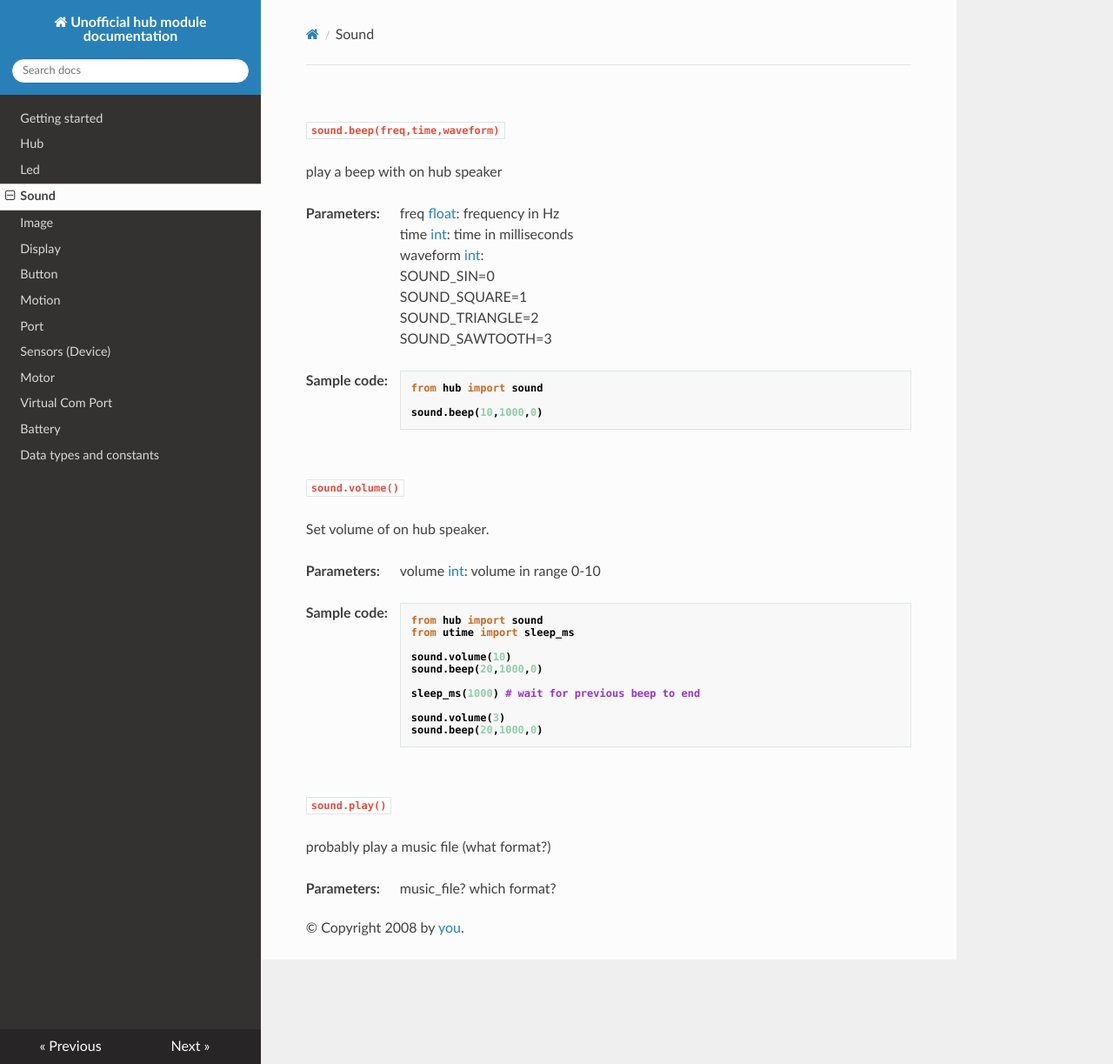
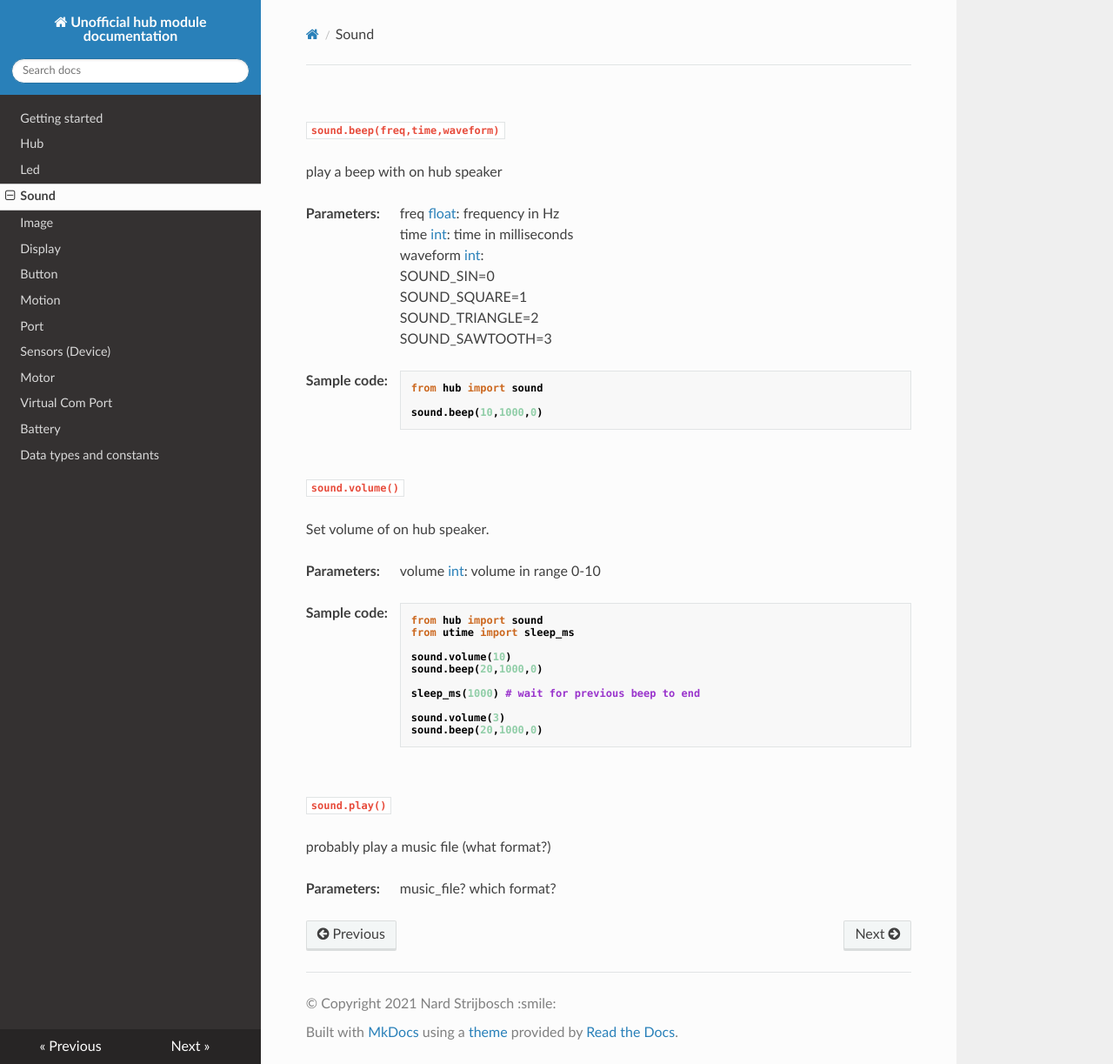
Before and after one commit to NStrijbosch/hub-module-notes, an MkDocs documentation site: the page built from docs/sound.md, in a window 1280 px wide and 1223 px high. Shown: the whole window at 87% size. Built offline with MkDocs 1.6.1, drawn with Linux system fonts in a browser that asks for light colours; nearby versions of some CDN libraries.

Commit message:
Update footer.html

```diff
--- a/overrides/footer.html
+++ b/overrides/footer.html
@@ -1,3 +1,26 @@
-{% block footer %}
-        &copy; Copyright 2008 by <a href="http://domain.invalid/">you</a>.
-{% endblock %}
+<footer>
+        {%- block next_prev %}
+        {% if config.theme.prev_next_buttons_location|lower in ['bottom', 'both']
+              and page and (page.next_page or page.previous_page) %}
+          <div class="rst-footer-buttons" role="navigation" aria-label="footer navigation">
+            {% if page.next_page %}
+              <a href="{{ page.next_page.url|url }}" class="btn btn-neutral float-right" title="{{ page.next_page.title }}">Next <span class="icon icon-circle-arrow-right"></span></a>
+            {% endif %}
+            {% if page.previous_page %}
+              <a href="{{ page.previous_page.url|url }}" class="btn btn-neutral" title="{{ page.previous_page.title }}"><span class="icon icon-circle-arrow-left"></span> Previous</a>
+            {% endif %}
+          </div>
+        {% endif %}
+        {%- endblock %}
+
+        <hr/>
+
+        <div role="contentinfo">
+          <!-- Copyright etc -->
+          {% if config.copyright %}
+            <p>{{ config.copyright }}  :smile: </p>
+          {% endif %}
+        </div>
+
+        Built with <a href="https://www.mkdocs.org/">MkDocs</a> using a <a href="https://github.com/snide/sphinx_rtd_theme">theme</a> provided by <a href="https://readthedocs.org">Read the Docs</a>.
+      </footer>
```
